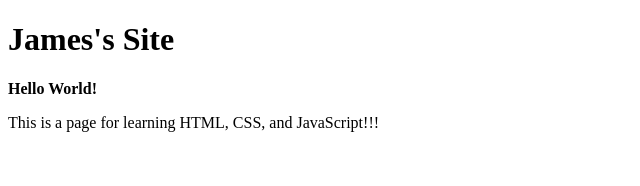
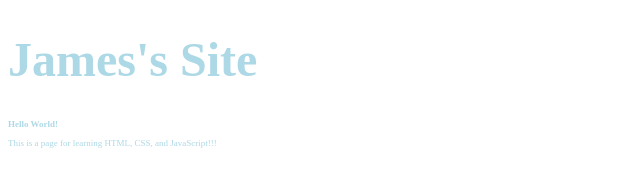
Before and after one commit to jwgoedert/AIMTestSite, a plain HTML site: page index.html in a window 1280 px wide. Shown: the whole page, without its empty margins (0-640 px from the left). Drawn offline with Linux system fonts and the light colour scheme.

Commit message:
Added class and index styles, linked style sheet

```diff
--- a/index.html
+++ b/index.html
@@ -4,12 +4,13 @@
       <meta charset="UTF-8">
       <meta name="viewport" content="width=device-width, initial-scale=1.0">
 			<title>James's AIM Test Site</title>
+			<link rel="stylesheet" href="styles.css">
 	  </head>
   <body>
-		<div id="PageTitle">
+		<div id="PageTitle" class="light-blue">
 			<h1>James's Site</h1>
 		</div>
-		<div id="PageInfo">
+		<div id="PageInfo" class="light-blue">
 			<b><p>Hello World!</p></b>
 			<p>This is a page for learning HTML, CSS, and JavaScript!!!</p>
 		</div>
--- a/styles.css
+++ b/styles.css
@@ -0,0 +1,11 @@
+.light-blue{
+    color:lightblue;
+}
+
+#PageTitle{
+    font-size: x-large;
+}
+
+#PageInfo{
+    font-size: xx-small;
+}
```
